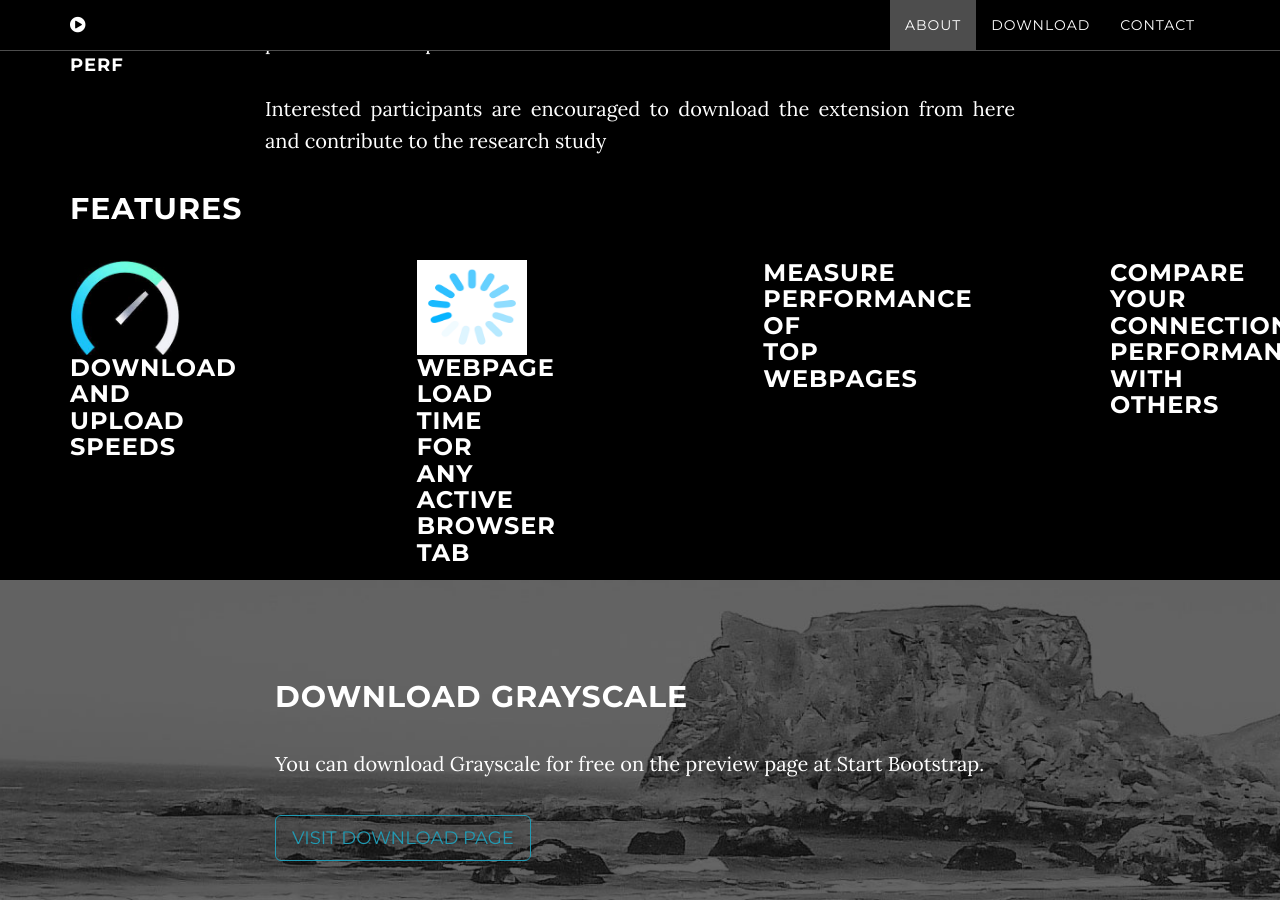
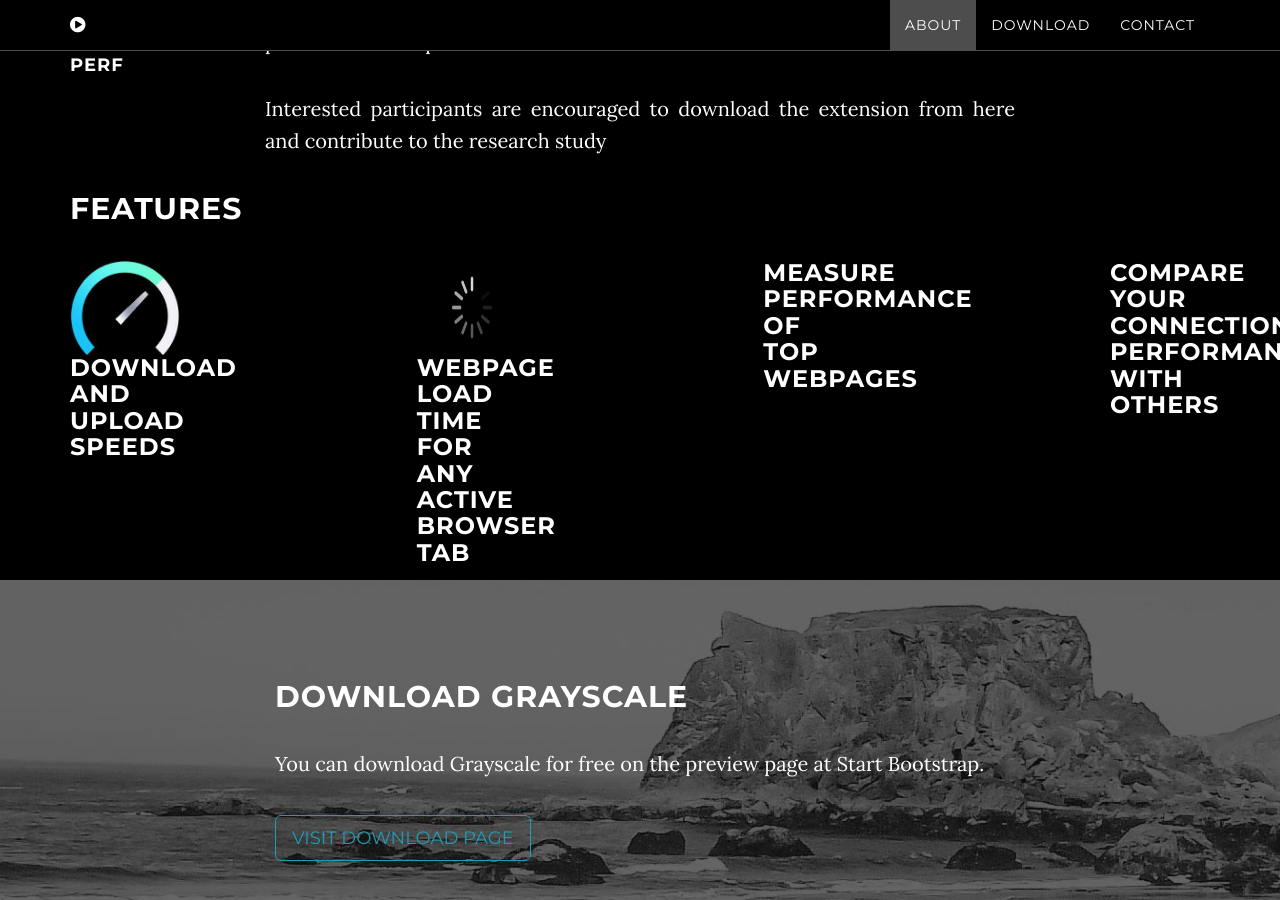
Before and after one commit to socsys/measurements, a Jekyll site: the page built from index.html, in a window 1280 px wide and 900 px high, scrolled down 1369 px. Built offline with Jekyll 4.4.1, drawn with Linux system fonts in a browser that asks for light colours.

Commit message:
add features section-3

```diff
--- a/_includes/about.html
+++ b/_includes/about.html
@@ -21,7 +21,7 @@
               <h3>Download and Upload Speeds</h3>
             </div>
             <div>
-              <img src="loadtime.png" class="expand" width="110" height="95" alt=""/>
+              <img src="loadtime.jpg" class="expand" width="110" height="95" alt=""/>
               <h3>Webpage Load time for any active browser tab</h3>
             </div>
             <div>
```
Also changed, not shown: loadtime.jpg (added).
